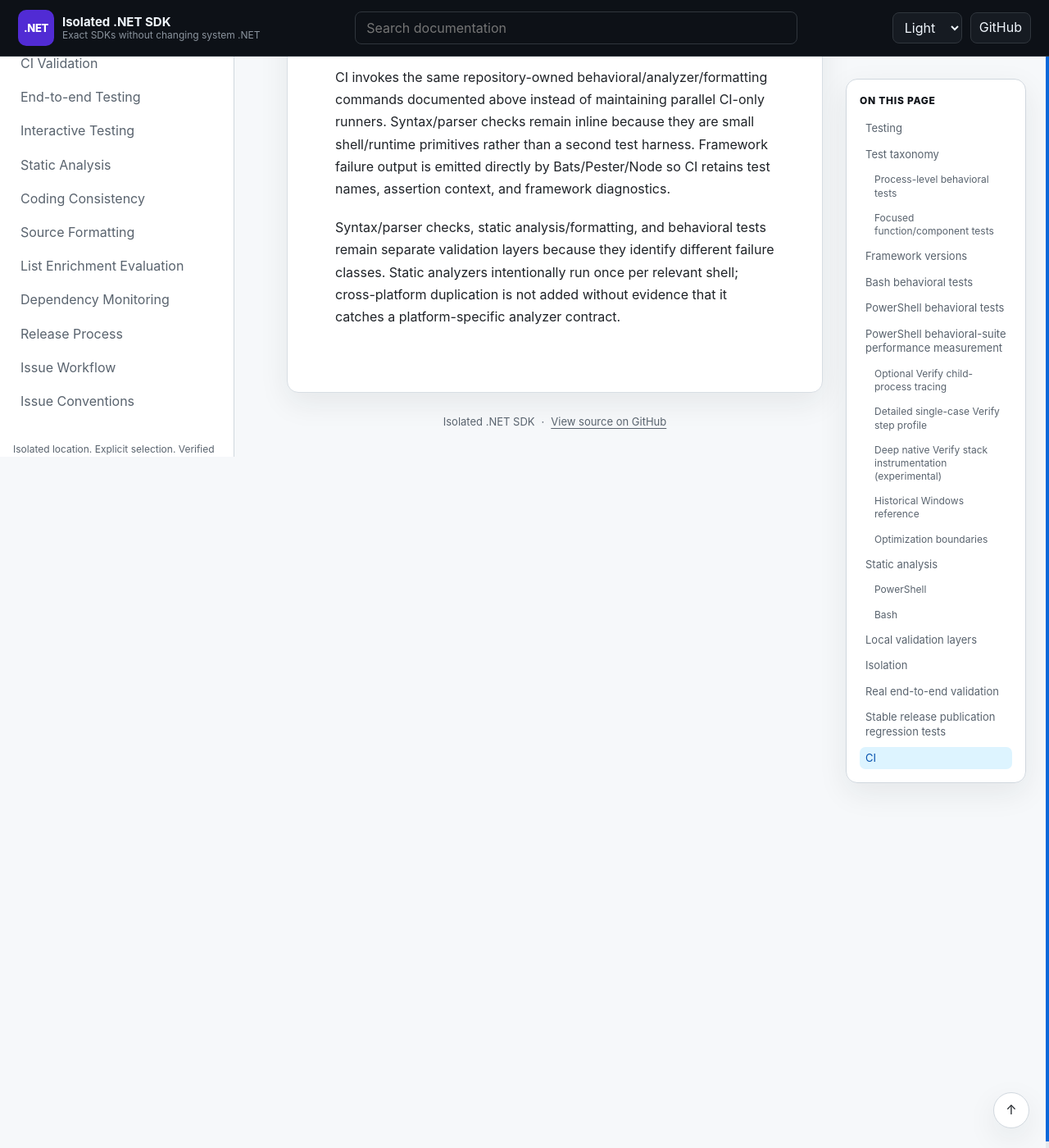
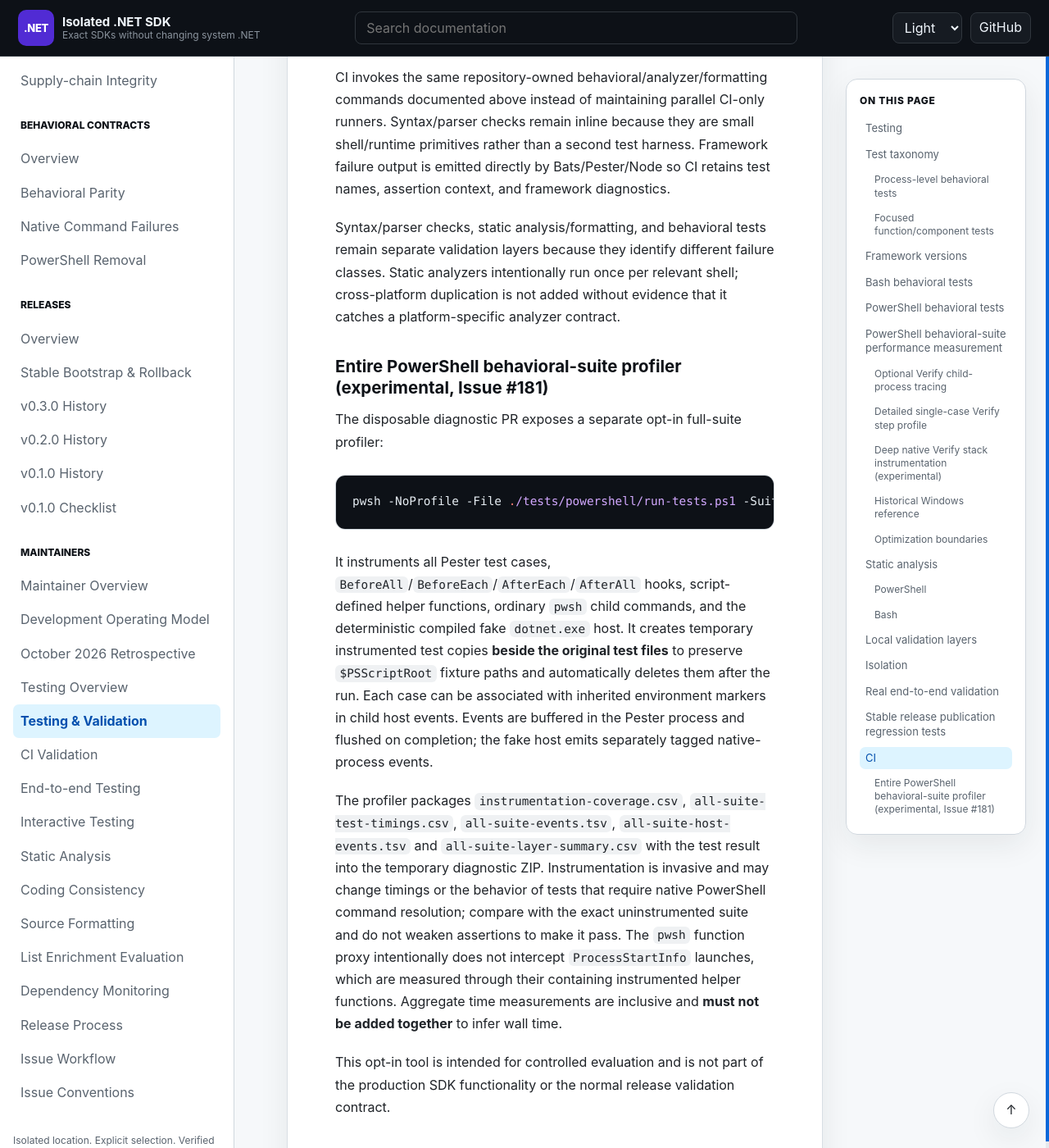
Before and after one commit to infoconex/isolated-dotnet-sdk, a Jekyll site: the page built from docs/maintainers/testing/testing.md, in a window 1280 px wide and 1400 px high, scrolled down 18863 px. Shown: the whole window at 82% size. Built offline with Jekyll 4.4.1, drawn with Linux system fonts in a browser that asks for light colours; our own code applies the rules of GitHub Pages for plain Markdown files.

Commit message:
docs(test): document comprehensive opt-in PowerShell suite profiler and measurement limitations

````diff
--- a/docs/maintainers/testing/testing.md
+++ b/docs/maintainers/testing/testing.md
@@ -524,3 +524,34 @@
 CI invokes the same repository-owned behavioral/analyzer/formatting commands documented above instead of maintaining parallel CI-only runners. Syntax/parser checks remain inline because they are small shell/runtime primitives rather than a second test harness. Framework failure output is emitted directly by Bats/Pester/Node so CI retains test names, assertion context, and framework diagnostics.
 
 Syntax/parser checks, static analysis/formatting, and behavioral tests remain separate validation layers because they identify different failure classes. Static analyzers intentionally run once per relevant shell; cross-platform duplication is not added without evidence that it catches a platform-specific analyzer contract.
+
+### Entire PowerShell behavioral-suite profiler (experimental, Issue #181)
+
+The disposable diagnostic PR exposes a separate opt-in full-suite profiler:
+
+```powershell
+pwsh -NoProfile -File ./tests/powershell/run-tests.ps1 -Suite All -TraceAll
+```
+
+It instruments all Pester test cases, `BeforeAll`/`BeforeEach`/`AfterEach`/`AfterAll`
+hooks, script-defined helper functions, ordinary `pwsh` child commands, and
+the deterministic compiled fake `dotnet.exe` host. It creates temporary
+instrumented test copies **beside the original test files** to preserve
+`$PSScriptRoot` fixture paths and automatically deletes them after the run.
+Each case can be associated with inherited environment markers in child
+host events. Events are buffered in the Pester process and flushed on
+completion; the fake host emits separately tagged native-process events.
+
+The profiler packages `instrumentation-coverage.csv`,
+`all-suite-test-timings.csv`, `all-suite-events.tsv`,
+`all-suite-host-events.tsv` and `all-suite-layer-summary.csv` with the
+test result into the temporary diagnostic ZIP. Instrumentation is invasive
+and may change timings or the behavior of tests that require native PowerShell
+command resolution; compare with the exact uninstrumented suite and do not
+weaken assertions to make it pass. The `pwsh` function proxy intentionally
+does not intercept `ProcessStartInfo` launches, which are measured through
+their containing instrumented helper functions. Aggregate time measurements
+are inclusive and **must not be added together** to infer wall time.
+
+This opt-in tool is intended for controlled evaluation and is not part of
+the production SDK functionality or the normal release validation contract.
````
